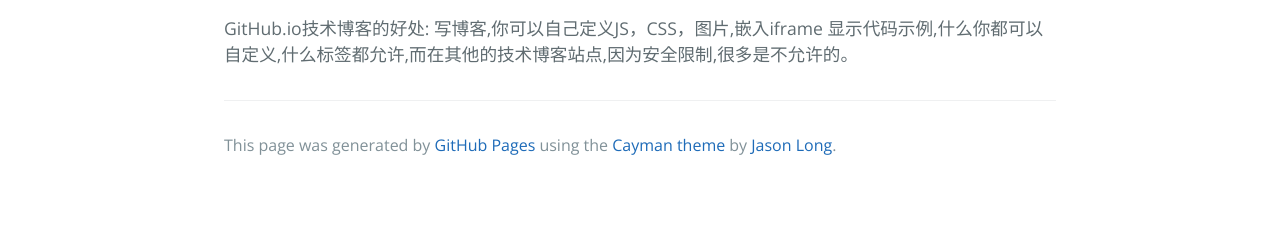
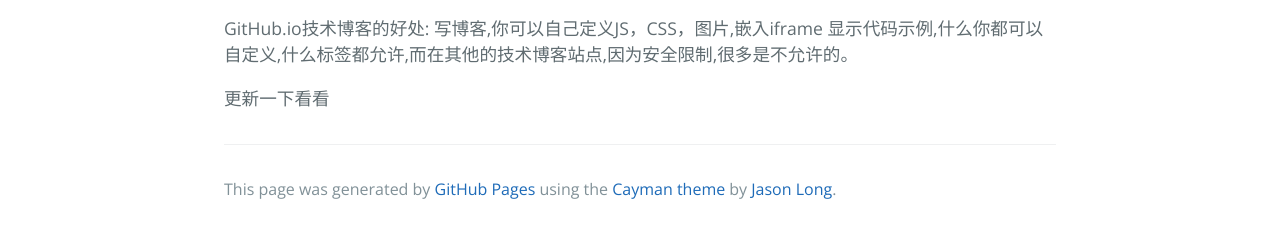
Before and after one commit to larlf/larlf.github.io, a plain HTML site: page index.html in a window 1280 px wide. Shown: the part 448-686 px from the top of the page. Drawn offline with nearby package versions, Linux system fonts and the light colour scheme.

Commit message:
Update index.html

```diff
--- a/index.html
+++ b/index.html
@@ -23,6 +23,8 @@
 
 <p>GitHub.io技术博客的好处: 写博客,你可以自己定义JS，CSS，图片,嵌入iframe 显示代码示例,什么你都可以自定义,什么标签都允许,而在其他的技术博客站点,因为安全限制,很多是不允许的。</p>
 
+<p>更新一下看看</p>
+
       <footer class="site-footer">
 
         <span class="site-footer-credits">This page was generated by <a href="https://pages.github.com">GitHub Pages</a> using the <a href="https://github.com/jasonlong/cayman-theme">Cayman theme</a> by <a href="https://twitter.com/jasonlong">Jason Long</a>.</span>
```
